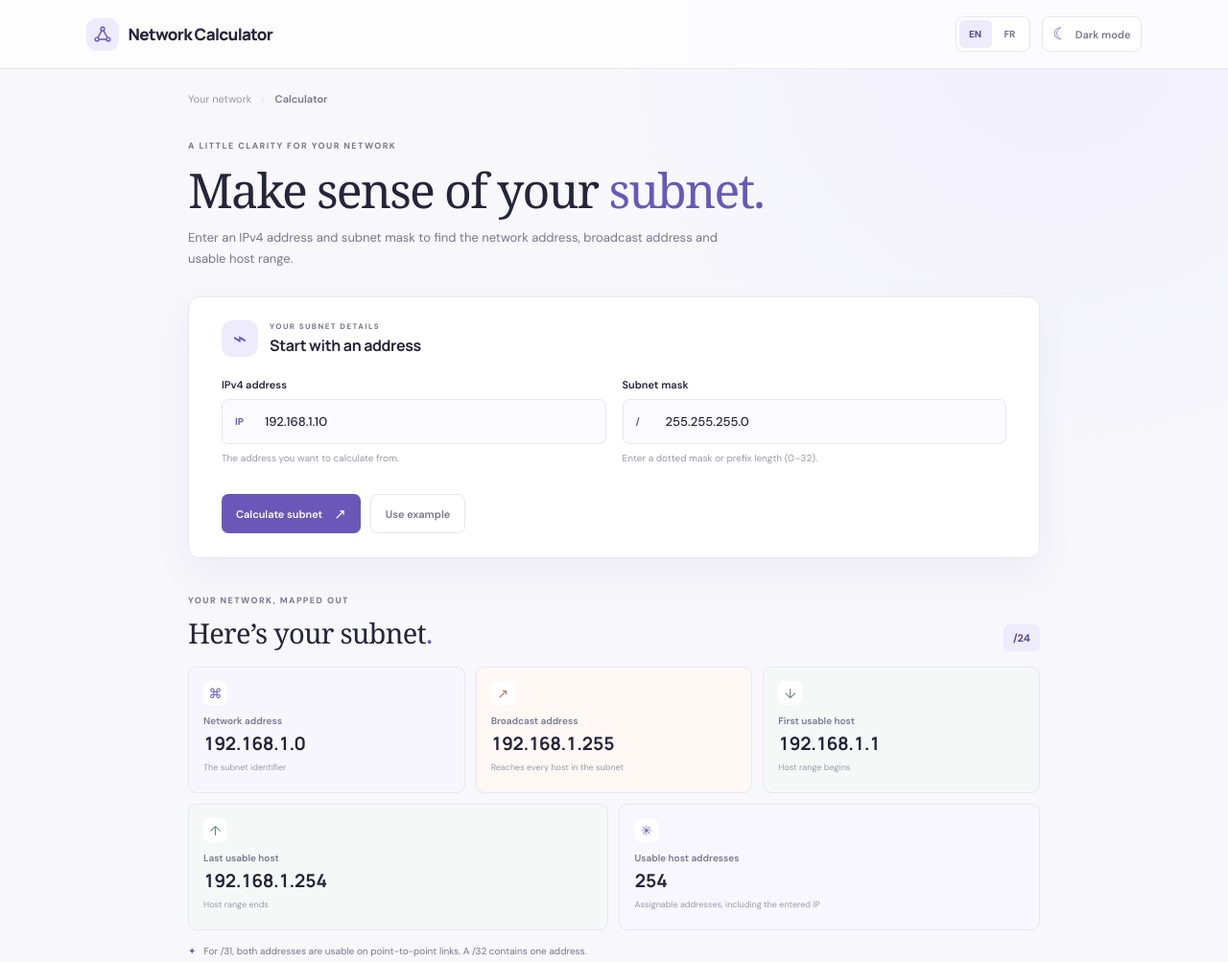
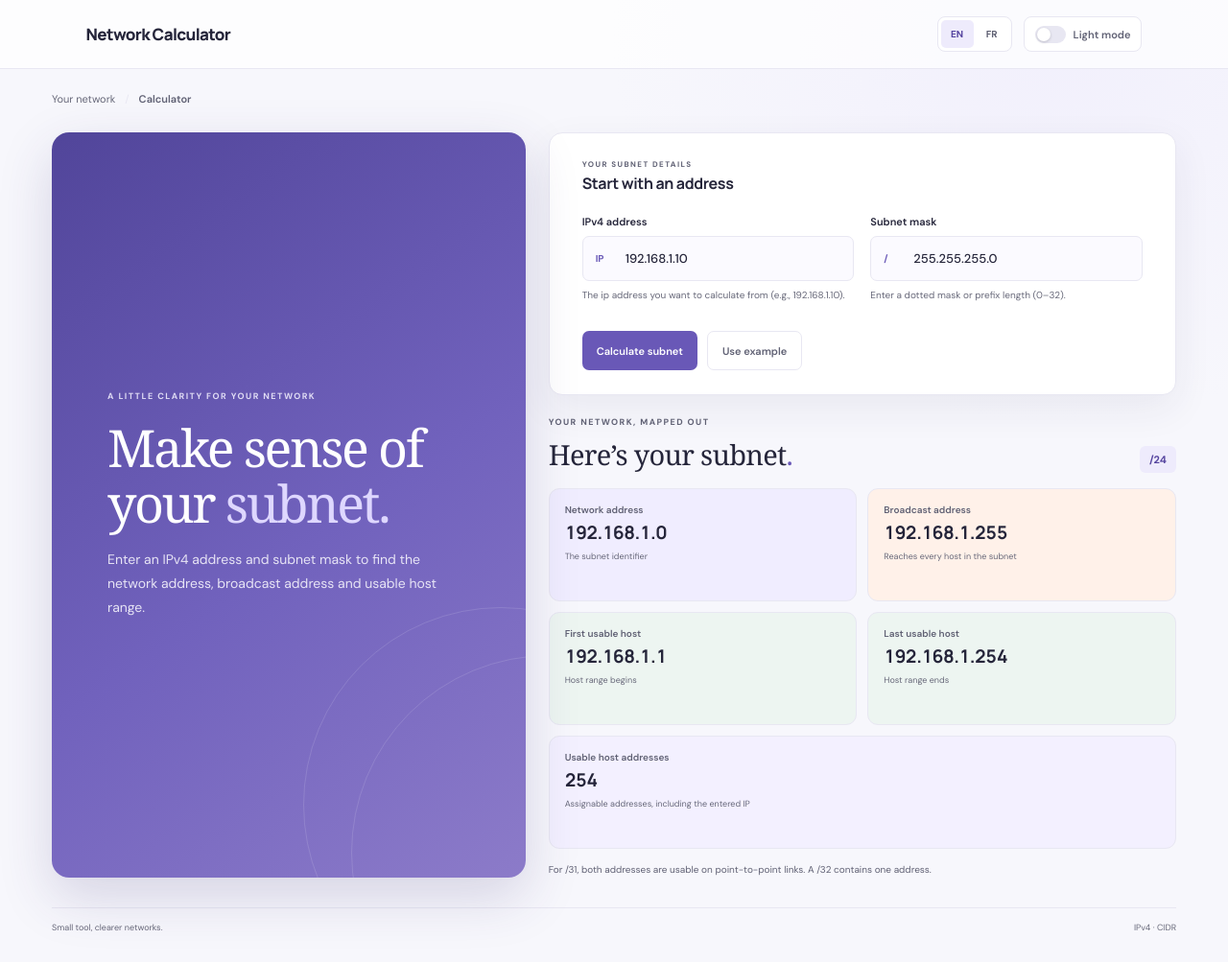
Before and after one commit to Clement-Poger/network-calculator, a plain HTML site: page index.html in a window 1280 px wide. Shown: the top 1003 px of the page at 96% size. Drawn offline with Linux system fonts and the light colour scheme.

Commit message:
feat: V1.2 - Color Fixes and Buttons Style Improves

```diff
--- a/app.js
+++ b/app.js
@@ -10,7 +10,7 @@ const translations = {
     "section-kicker": "YOUR SUBNET DETAILS",
     "form-title": "Start with an address",
     "ip-label": "IPv4 address",
-    "ip-hint": "The address you want to calculate from.",
+    "ip-hint": "The ip address you want to calculate from (e.g., 192.168.1.10).",
     "mask-label": "Subnet mask",
     "mask-hint": "Enter a dotted mask or prefix length (0–32).",
     calculate: "Calculate subnet",
@@ -80,7 +80,6 @@ const netmaskInput = document.getElementById("netmask");
 const errorMessage = document.getElementById("form-error");
 const themeToggle = document.getElementById("theme-toggle");
 const themeLabel = document.getElementById("theme-label");
-const themeIcon = document.querySelector(".theme-icon");
 const languageNavigation = document.getElementById("language-navigation");
 let language = readPreference("network-calculator-language", readPreference("subnet-studio-language", "en"));
 let theme = readPreference("subnet-studio-theme", getPreferredTheme());
@@ -107,6 +106,7 @@ function applyLanguage() {
   root.lang = language === "en" ? "en-GB" : "fr";
   document.title = language === "en" ? "Network Calculator — IPv4 subnet calculator" : "Network Calculator — calculateur de sous-réseau IPv4";
   languageNavigation.setAttribute("aria-label", translations[language]["language-label"]);
+  languageNavigation.dataset.activeLanguage = language;
   document.querySelector(".brand").setAttribute("aria-label", translations[language]["brand-home"]);
   document.querySelectorAll("[data-i18n]").forEach((element) => {
     const key = element.dataset.i18n;
@@ -127,14 +127,14 @@ function getPreferredTheme() {
 
 function applyTheme() {
   root.dataset.theme = theme;
-  themeToggle.setAttribute("aria-label", translations[language][theme === "light" ? "theme-dark" : "theme-light"]);
-  themeIcon.textContent = theme === "light" ? "☾" : "☀";
+  themeToggle.setAttribute("aria-label", translations[language][theme === "dark" ? "theme-dark" : "theme-light"]);
+  themeToggle.setAttribute("aria-pressed", String(theme === "dark"));
   updateThemeLabel();
   savePreference("subnet-studio-theme", theme);
 }
 
 function updateThemeLabel() {
-  themeLabel.textContent = translations[language][theme === "light" ? "theme-dark" : "theme-light"];
+  themeLabel.textContent = translations[language][theme === "dark" ? "theme-dark" : "theme-light"];
 }
 
 function parseIPv4(value) {
--- a/index.html
+++ b/index.html
@@ -16,23 +16,15 @@
     <div class="app-shell">
       <header class="topbar">
         <a class="brand" href="./" aria-label="Network Calculator home">
-          <span class="brand-mark" aria-hidden="true">
-            <svg viewBox="0 0 24 24" fill="none">
-              <circle cx="12" cy="5" r="2.25"></circle>
-              <circle cx="5" cy="18" r="2.25"></circle>
-              <circle cx="19" cy="18" r="2.25"></circle>
-              <path d="m10.9 7-4.8 8.7m7-8.7 4.8 8.7M7.4 18h9.2"></path>
-            </svg>
-          </span>
           <span>Network Calculator</span>
         </a>
         <div class="topbar-tools">
-          <nav class="language-switch" id="language-navigation" aria-label="Language">
+          <nav class="language-switch" id="language-navigation" aria-label="Language" data-active-language="en">
             <button type="button" class="language-button is-active" data-language="en" aria-pressed="true">EN</button>
             <button type="button" class="language-button" data-language="fr" aria-pressed="false">FR</button>
           </nav>
-          <button class="theme-button" id="theme-toggle" type="button">
-            <span class="theme-icon" aria-hidden="true">☾</span>
+          <button class="theme-button" id="theme-toggle" type="button" aria-pressed="false">
+            <span class="theme-switch-track" aria-hidden="true"></span>
             <span id="theme-label">Dark mode</span>
           </button>
         </div>
@@ -41,15 +33,16 @@
       <main class="main-content">
         <div class="breadcrumb"><span data-i18n="breadcrumb-parent">Your network</span><span class="breadcrumb-divider">/</span><strong data-i18n="breadcrumb-current">Calculator</strong></div>
 
+        <div class="workspace-grid">
         <section class="intro" aria-labelledby="page-title">
           <span class="eyebrow" data-i18n="eyebrow">A LITTLE CLARITY FOR YOUR NETWORK</span>
           <h1 id="page-title" data-i18n="title">Make sense of your <span>subnet.</span></h1>
           <p data-i18n="intro">Enter an IPv4 address and netmask. We’ll map out the network, broadcast, and usable host range for you.</p>
         </section>
 
+        <div class="calculator-column">
         <section class="calculator-card" aria-labelledby="form-title">
           <div class="section-heading">
-            <span class="section-icon" aria-hidden="true">⌁</span>
             <div>
               <span class="eyebrow" data-i18n="section-kicker">YOUR SUBNET DETAILS</span>
               <h2 id="form-title" data-i18n="form-title">Start with an address</h2>
@@ -77,7 +70,7 @@
             </div>
             <p class="form-error" id="form-error" role="alert" aria-live="polite"></p>
             <div class="form-actions">
-              <button class="button button-primary" type="submit"><span data-i18n="calculate">Calculate subnet</span><span class="button-arrow" aria-hidden="true">↗</span></button>
+              <button class="button button-primary" type="submit"><span data-i18n="calculate">Calculate subnet</span></button>
               <button class="button button-quiet" id="example-button" type="button" data-i18n="example">Use example</button>
             </div>
           </form>
@@ -93,38 +86,35 @@
           </div>
           <div class="result-grid">
             <article class="result-card result-card-network">
-              <span class="result-icon" aria-hidden="true">⌘</span>
               <span class="result-label" data-i18n="network">Network address</span>
               <strong class="result-value" id="network-result">192.168.1.0</strong>
               <small data-i18n="network-note">The subnet identifier</small>
             </article>
             <article class="result-card result-card-broadcast">
-              <span class="result-icon" aria-hidden="true">↗</span>
               <span class="result-label" data-i18n="broadcast">Broadcast address</span>
               <strong class="result-value" id="broadcast-result">192.168.1.255</strong>
               <small data-i18n="broadcast-note">Reaches every host in the subnet</small>
             </article>
             <article class="result-card result-card-host">
-              <span class="result-icon" aria-hidden="true">↓</span>
               <span class="result-label" data-i18n="host-min">First usable host</span>
               <strong class="result-value" id="host-min-result">192.168.1.1</strong>
               <small data-i18n="host-min-note">Host range begins</small>
             </article>
             <article class="result-card result-card-host">
-              <span class="result-icon" aria-hidden="true">↑</span>
               <span class="result-label" data-i18n="host-max">Last usable host</span>
               <strong class="result-value" id="host-max-result">192.168.1.254</strong>
               <small data-i18n="host-max-note">Host range ends</small>
             </article>
             <article class="result-card result-card-count">
-              <span class="result-icon" aria-hidden="true">✳</span>
               <span class="result-label" data-i18n="host-count">Usable host addresses</span>
               <strong class="result-value" id="host-count-result">254</strong>
               <small data-i18n="host-count-note">Assignable addresses, including the entered IP</small>
             </article>
           </div>
-          <p class="results-footnote"><span aria-hidden="true">✦</span><span data-i18n="footnote">For /31, both addresses are usable on point-to-point links. A /32 contains one address.</span></p>
+          <p class="results-footnote"><span data-i18n="footnote">For /31, both addresses are usable on point-to-point links. A /32 contains one address.</span></p>
         </section>
+        </div>
+        </div>
 
         <footer class="page-footer"><span data-i18n="footer">Small tool, clearer networks.</span><span>IPv4 · CIDR</span></footer>
       </main>
--- a/style.css
+++ b/style.css
@@ -4,14 +4,19 @@
   --surface: #fff;
   --surface-soft: #fbfaff;
   --ink: #25253a;
-  --muted: #77778c;
-  --subtle: #9a99aa;
+  --muted: #606174;
+  --subtle: #68697a;
   --line: #e8e7f2;
   --purple: #6958b7;
   --purple-dark: #55449f;
   --lavender: #eeebfc;
   --peach: #fff0e8;
   --mint: #e9f3f0;
+  --result-network: #f0edff;
+  --result-broadcast: #fff1e9;
+  --result-host: #edf5f1;
+  --result-count: #f3f0ff;
+  --danger: #a33440;
   --shadow: 0 16px 42px rgb(45 37 86 / 5%);
   font-family: "DM Sans", "Segoe UI", sans-serif;
   font-synthesis: none;
@@ -25,14 +30,19 @@
   --surface: #222230;
   --surface-soft: #282638;
   --ink: #f0eff7;
-  --muted: #aaa8bc;
-  --subtle: #858397;
-  --line: #393748;
+  --muted: #c4c2d2;
+  --subtle: #aaa8bb;
+  --line: #414052;
   --purple: #a99ae9;
   --purple-dark: #c1b6f4;
   --lavender: #34304b;
   --peach: #42332f;
   --mint: #293d3a;
+  --result-network: #302c44;
+  --result-broadcast: #3d3034;
+  --result-host: #2b3b37;
+  --result-count: #302c44;
+  --danger: #ff9a9f;
   --shadow: 0 16px 42px rgb(0 0 0 / 15%);
 }
 
@@ -83,20 +93,10 @@ button { color: inherit; }
   text-decoration: none;
 }
 
-.brand-mark {
-  display: grid;
-  width: 34px;
-  height: 34px;
-  place-items: center;
-  border-radius: 11px;
-  background: var(--lavender);
-  color: var(--purple);
-}
-
-.brand-mark svg { width: 20px; height: 20px; stroke: currentColor; stroke-width: 1.7; }
 .topbar-tools { display: flex; align-items: center; gap: 12px; }
 
 .language-switch {
+  position: relative;
   display: inline-flex;
   gap: 2px;
   padding: 3px;
@@ -105,7 +105,24 @@ button { color: inherit; }
   background: var(--surface);
 }
 
+.language-switch::before {
+  position: absolute;
+  top: 3px;
+  left: 3px;
+  width: 34px;
+  height: 29px;
+  transform: translateX(0);
+  border-radius: 5px;
+  background: var(--lavender);
+  content: "";
+  transition: transform 220ms cubic-bezier(.2, .8, .2, 1);
+}
+
+.language-switch[data-active-language="fr"]::before { transform: translateX(36px); }
+
 .language-button {
+  position: relative;
+  z-index: 1;
   min-width: 34px;
   height: 29px;
   border: 0;
@@ -117,7 +134,7 @@ button { color: inherit; }
   font-weight: 700;
 }
 
-.language-button.is-active { background: var(--lavender); color: var(--purple-dark); }
+.language-button.is-active { color: var(--purple-dark); }
 .theme-button {
   display: inline-flex;
   min-height: 37px;
@@ -131,47 +148,101 @@ button { color: inherit; }
   cursor: pointer;
   font-size: 11px;
   font-weight: 600;
+  transition: border-color 150ms, color 150ms;
 }
-.theme-icon { color: var(--purple); font-size: 17px; line-height: 1; }
 
-.main-content { width: min(940px, 100%); margin: 0 auto; padding: 0 26px; }
+.theme-button:hover { border-color: var(--purple); color: var(--ink); }
+.theme-switch-track {
+  position: relative;
+  display: inline-flex;
+  width: 32px;
+  height: 18px;
+  flex: 0 0 auto;
+  align-items: center;
+  border-radius: 999px;
+  background: var(--line);
+  transition: background-color 200ms ease;
+}
+
+.theme-switch-track::after {
+  position: absolute;
+  left: 2px;
+  width: 14px;
+  height: 14px;
+  transform: translateX(0);
+  border-radius: 50%;
+  background: var(--surface);
+  box-shadow: 0 1px 3px rgb(25 24 40 / 20%);
+  content: "";
+  transition: transform 220ms cubic-bezier(.2, .8, .2, 1);
+}
+
+:root[data-theme="dark"] .theme-switch-track { background: var(--purple); }
+:root[data-theme="dark"] .theme-switch-track::after { transform: translateX(14px); }
+.main-content { width: min(1240px, 100%); margin: 0 auto; padding: 0 34px; }
 .breadcrumb { display: flex; align-items: center; gap: 10px; padding-top: 24px; color: var(--subtle); font-size: 11px; }
 .breadcrumb-divider { color: var(--line); }
 .breadcrumb strong { color: var(--muted); font-weight: 600; }
 
-.intro { max-width: 680px; padding: 36px 0 27px; }
+.workspace-grid {
+  display: grid;
+  grid-template-columns: minmax(320px, .86fr) minmax(0, 1.14fr);
+  align-items: stretch;
+  gap: 24px;
+  padding-top: 28px;
+}
+
+.intro {
+  position: relative;
+  display: flex;
+  flex-direction: column;
+  justify-content: center;
+  overflow: hidden;
+  isolation: isolate;
+  padding: clamp(38px, 5vw, 66px) clamp(30px, 5vw, 58px);
+  border-radius: 18px;
+  background: linear-gradient(145deg, #51459a 0%, #7162bd 55%, #8c7bc9 100%);
+  box-shadow: 0 20px 55px rgb(61 51 115 / 18%);
+  color: #fff;
+}
+
+.intro::before, .intro::after {
+  position: absolute;
+  z-index: -1;
+  width: 410px;
+  height: 410px;
+  border: 1px solid rgb(255 255 255 / 13%);
+  border-radius: 50%;
+  content: "";
+  pointer-events: none;
+}
+
+.intro::before { right: -230px; bottom: -180px; }
+.intro::after { right: -180px; bottom: -130px; }
+.intro > * { position: relative; }
+.intro .eyebrow { color: #e0dcf4; }
 .eyebrow { display: block; color: var(--muted); font-size: 9px; font-weight: 700; letter-spacing: 1.45px; }
 .intro h1 {
-  margin: 12px 0 9px;
+  margin: 19px 0 16px;
   font-family: Georgia, "Times New Roman", serif;
-  font-size: clamp(36px, 5vw, 50px);
+  font-size: clamp(42px, 4.2vw, 59px);
   font-weight: 400;
-  letter-spacing: -1.8px;
-  line-height: 1.15;
+  letter-spacing: -2.4px;
+  line-height: 1.09;
 }
-.intro h1 span { color: var(--purple); }
-.intro p { max-width: 560px; margin: 0; color: var(--muted); font-size: 13px; line-height: 1.75; }
+.intro h1 span { color: #ded7ff; }
+.intro p { max-width: 390px; margin: 0; color: #e7e4f5; font-size: 14px; line-height: 1.8; }
 
+.calculator-column { display: grid; min-width: 0; align-content: start; gap: 20px; }
 .calculator-card {
-  padding: 24px clamp(19px, 4vw, 34px) 25px;
+  padding: 27px clamp(20px, 3vw, 34px) 25px;
   border: 1px solid var(--line);
-  border-radius: 12px;
+  border-radius: 14px;
   background: var(--surface);
-  box-shadow: var(--shadow);
+  box-shadow: 0 14px 40px rgb(45 37 86 / 7%);
 }
 
 .section-heading { display: flex; align-items: center; gap: 12px; margin-bottom: 22px; }
-.section-icon {
-  display: grid;
-  width: 38px;
-  height: 38px;
-  place-items: center;
-  border-radius: 11px;
-  background: var(--lavender);
-  color: var(--purple);
-  font-size: 24px;
-  line-height: 1;
-}
 .section-heading .eyebrow { margin-bottom: 4px; font-size: 8px; }
 .section-heading h2 { margin: 0; font-family: Manrope, "Segoe UI", sans-serif; font-size: 16px; font-weight: 700; letter-spacing: -.35px; }
 
@@ -193,7 +264,7 @@ button { color: inherit; }
 .input-wrap input { width: 100%; min-width: 0; border: 0; outline: 0; background: transparent; color: var(--ink); font-size: 13px; font-weight: 500; }
 .input-wrap input::placeholder { color: var(--subtle); }
 .field small { color: var(--subtle); font-size: 10px; font-weight: 400; }
-.form-error { min-height: 17px; margin: 10px 0 4px; color: #b14c55; font-size: 11px; line-height: 1.5; }
+.form-error { min-height: 17px; margin: 10px 0 4px; color: var(--danger); font-size: 11px; line-height: 1.5; }
 .form-actions { display: flex; align-items: center; gap: 10px; }
 .button {
   display: inline-flex;
@@ -213,51 +284,35 @@ button { color: inherit; }
 .button-primary { background: var(--purple); color: #fff; }
 :root[data-theme="dark"] .button-primary { color: #201b36; }
 .button-primary:hover { background: var(--purple-dark); }
-.button-arrow { font-size: 15px; }
 .button-quiet { border: 1px solid var(--line); background: transparent; color: var(--muted); }
 .button-quiet:hover { background: var(--surface-soft); color: var(--ink); }
 
-.results-section { padding-top: 38px; }
+.results-section { padding-top: 2px; }
 .results-heading { display: flex; align-items: end; justify-content: space-between; gap: 15px; margin-bottom: 16px; }
 .results-heading .eyebrow { margin-bottom: 8px; }
 .results-heading h2 { margin: 0; font-family: Georgia, "Times New Roman", serif; font-size: 29px; font-weight: 400; letter-spacing: -.7px; }
 .heading-period { color: var(--purple); }
 .prefix-badge { padding: 7px 10px; border-radius: 6px; background: var(--lavender); color: var(--purple-dark); font-size: 11px; font-weight: 700; }
-.result-grid { display: grid; grid-template-columns: repeat(6, minmax(0, 1fr)); gap: 11px; }
+.result-grid { display: grid; grid-template-columns: repeat(2, minmax(0, 1fr)); gap: 11px; }
 .result-card {
   display: flex;
-  min-height: 132px;
+  min-height: 118px;
   flex-direction: column;
   align-items: flex-start;
-  grid-column: span 2;
-  padding: 14px 15px 13px;
+  grid-column: span 1;
+  padding: 15px 16px;
   border: 1px solid var(--line);
-  border-radius: 9px;
+  border-radius: 11px;
   background: var(--surface);
 }
-.result-card:nth-child(4), .result-card:nth-child(5) { grid-column: span 3; }
-.result-card-network { background: color-mix(in srgb, var(--lavender) 46%, var(--surface)); }
-.result-card-broadcast { background: color-mix(in srgb, var(--peach) 49%, var(--surface)); }
-.result-card-host { background: color-mix(in srgb, var(--mint) 48%, var(--surface)); }
-.result-card-count { background: color-mix(in srgb, var(--lavender) 44%, var(--surface)); }
-.result-icon {
-  display: grid;
-  width: 25px;
-  height: 25px;
-  place-items: center;
-  margin-bottom: 10px;
-  border-radius: 7px;
-  background: var(--surface);
-  color: var(--purple);
-  font-size: 14px;
-}
-.result-card-broadcast .result-icon { color: #bc7959; }
-.result-card-host .result-icon { color: #668879; }
+.result-card-network { background: var(--result-network); }
+.result-card-broadcast { background: var(--result-broadcast); }
+.result-card-host { background: var(--result-host); }
+.result-card-count { grid-column: span 2; background: var(--result-count); }
 .result-label { color: var(--muted); font-size: 10px; font-weight: 600; }
 .result-value { max-width: 100%; margin-top: 4px; overflow-wrap: anywhere; color: var(--ink); font-family: Manrope, "Segoe UI", sans-serif; font-size: clamp(15px, 2vw, 19px); font-weight: 700; letter-spacing: -.5px; font-variant-numeric: tabular-nums; }
 .result-card small { margin-top: 6px; color: var(--subtle); font-size: 9px; line-height: 1.4; }
 .results-footnote { display: flex; align-items: flex-start; gap: 8px; margin: 14px 0 0; color: var(--muted); font-size: 10px; line-height: 1.6; }
-.results-footnote > span:first-child { color: var(--purple); }
 .page-footer { display: flex; justify-content: space-between; margin-top: 31px; padding: 14px 0 20px; border-top: 1px solid var(--line); color: var(--subtle); font-size: 9px; }
 
 button:focus-visible, a:focus-visible { outline: 3px solid color-mix(in srgb, var(--purple) 50%, transparent); outline-offset: 3px; }
@@ -266,23 +321,23 @@ button:focus-visible, a:focus-visible { outline: 3px solid color-mix(in srgb, va
   .topbar { min-height: 64px; padding: 0 17px; }
   .brand { gap: 8px; font-size: 15px; }
   .topbar-tools { gap: 7px; }
-  .theme-button { width: 37px; min-height: 37px; justify-content: center; padding: 0; }
-  .theme-button #theme-label { display: none; }
   .main-content { padding: 0 17px; }
   .breadcrumb { padding-top: 18px; }
-  .intro { padding-top: 30px; }
-  .intro h1 { font-size: 38px; }
+  .workspace-grid { grid-template-columns: minmax(0, 1fr); gap: 17px; padding-top: 20px; }
+  .intro { min-height: 280px; padding: 34px 28px; border-radius: 15px; }
+  .intro h1 { font-size: clamp(40px, 10vw, 48px); }
+  .intro p { font-size: 13px; }
   .input-grid { grid-template-columns: 1fr; gap: 15px; }
-  .calculator-card { padding: 20px 17px; }
-  .results-section { padding-top: 31px; }
+  .calculator-column { gap: 18px; }
+  .calculator-card { padding: 22px 18px; }
+  .results-section { padding-top: 0; }
   .result-grid { grid-template-columns: repeat(2, minmax(0, 1fr)); gap: 9px; }
-  .result-card, .result-card:nth-child(4), .result-card:nth-child(5) { grid-column: span 1; min-height: 128px; padding: 12px; }
-  .result-card-count { grid-column: span 2 !important; min-height: 115px !important; }
+  .result-card { grid-column: span 1; min-height: 118px; padding: 12px; }
+  .result-card-count { grid-column: span 2; min-height: 110px; }
   .result-value { font-size: 16px; }
 }
 
 @media (max-width: 360px) {
-  .intro h1 { font-size: 34px; }
   .form-actions { align-items: stretch; flex-direction: column; }
   .button { width: 100%; }
 }
```
